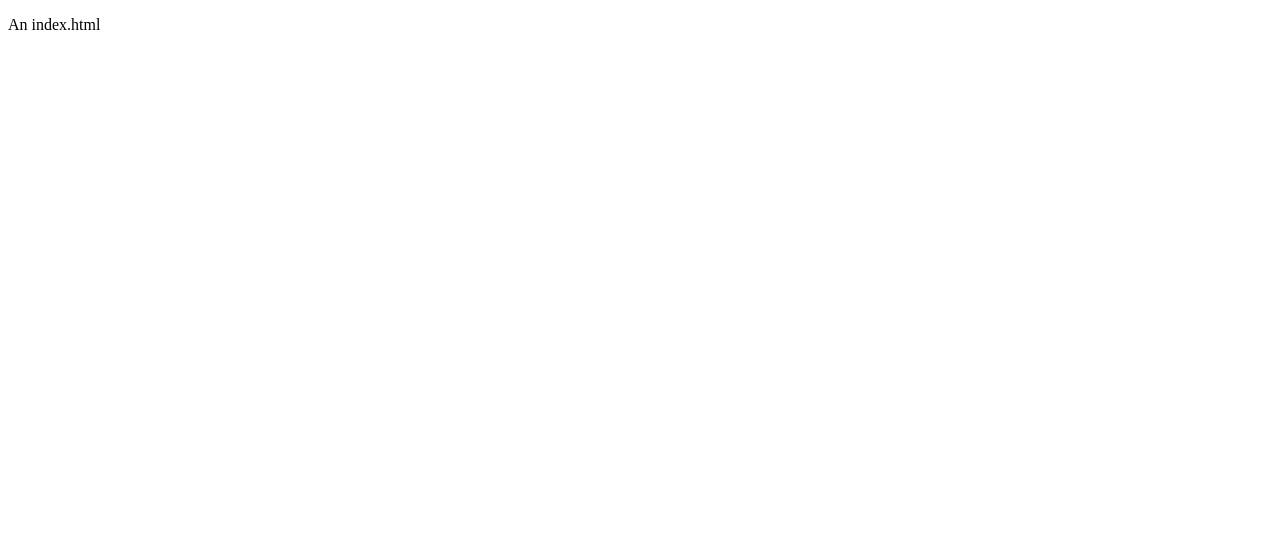
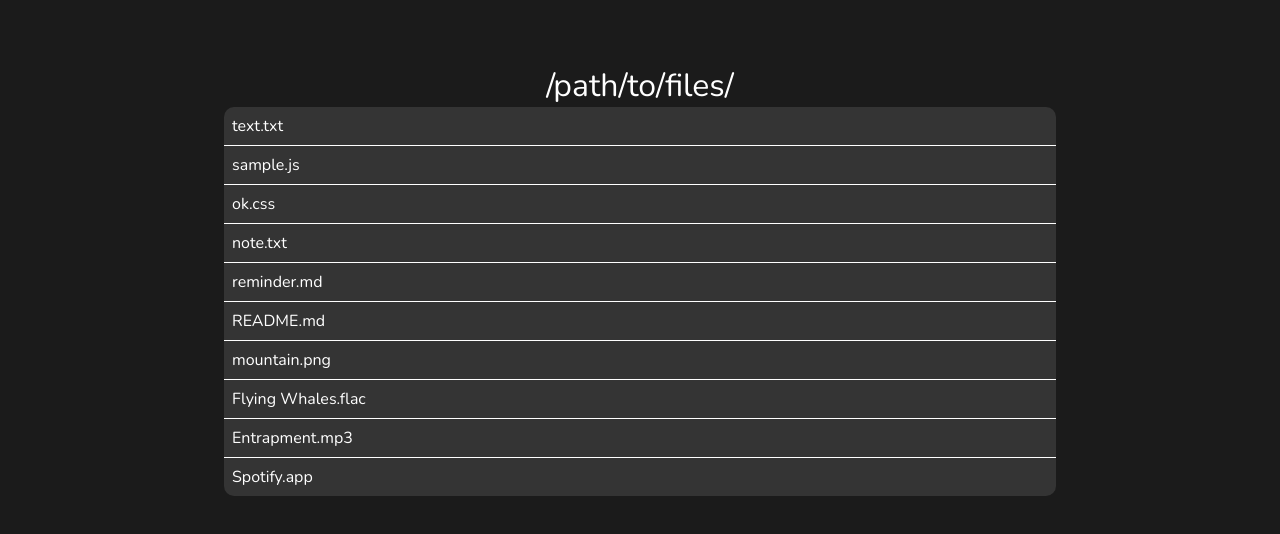
Before and after one commit to Cimlah/Files-Visualiser, a website: page content/html/index.html in a window 1280 px wide. Drawn offline with nearby package versions, Linux system fonts and the light colour scheme.

Commit message:
Display design

```diff
--- /dev/null
+++ b/content/css/index.css
@@ -0,0 +1,56 @@
+@import url('https://fonts.googleapis.com/css2?family=Nunito:ital,wght@0,200;0,300;0,400;0,500;0,600;0,700;0,800;0,900;1,200;1,300;1,400;1,500;1,600;1,700;1,800;1,900&display=swap');
+
+:root {
+    --colour-background-primary: #1b1b1b;
+    --colour-background-secondary: #343434;
+    --colour-font: #FFFFFF;
+    --width-content: 65%;
+    --size-font: 1rem;
+    --border-file-list: 10px;
+}
+
+* {
+    margin: 0;
+    padding: 0;
+
+    font-family: 'Nunito', sans-serif;
+    color: var(--colour-font);
+    font-size: var(--size-font);
+}
+
+body {
+    width: 100vw;
+    height: 100vh;
+
+    background-color: var(--colour-background-primary);
+
+    display: flex;
+    justify-content: center;
+}
+
+main {
+    width: var(--width-content);
+
+    padding-top: 4rem;
+}
+
+.current-path {
+    font-size: 2rem;
+    text-align: center;
+}
+
+.file-list {
+    width: 100%;
+
+    background-color: var(--colour-background-secondary);
+    border-radius: var(--border-file-list);
+}
+
+.file {
+    padding: 0.5rem;
+    border-bottom: 1px solid #FFFFFF;
+}
+
+.file:last-child {
+    border: none;
+}
--- a/content/html/index.html
+++ b/content/html/index.html
@@ -5,8 +5,24 @@
     <meta http-equiv="X-UA-Compatible" content="IE=edge">
     <meta name="viewport" content="width=device-width, initial-scale=1.0">
     <title>File Visualiser</title>
+
+    <link rel="stylesheet" href="../css/index.css">
 </head>
 <body>
-    <p>An index.html</p>
+    <main>
+        <p class="current-path">/path/to/files/</p>
+        <div class="file-list">
+            <div class="file">text.txt</div>
+            <div class="file">sample.js</div>
+            <div class="file">ok.css</div>
+            <div class="file">note.txt</div>
+            <div class="file">reminder.md</div>
+            <div class="file">README.md</div>
+            <div class="file">mountain.png</div>
+            <div class="file">Flying Whales.flac</div>
+            <div class="file">Entrapment.mp3</div>
+            <div class="file">Spotify.app</div>
+        </div>
+    </main>
 </body>
 </html>
```
